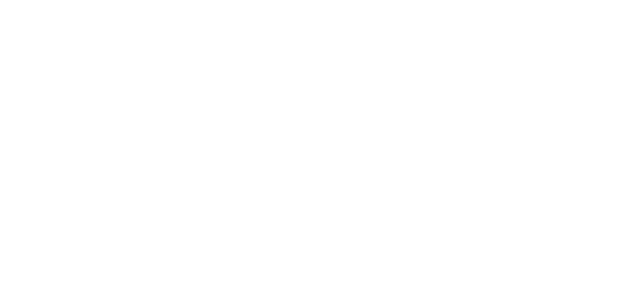
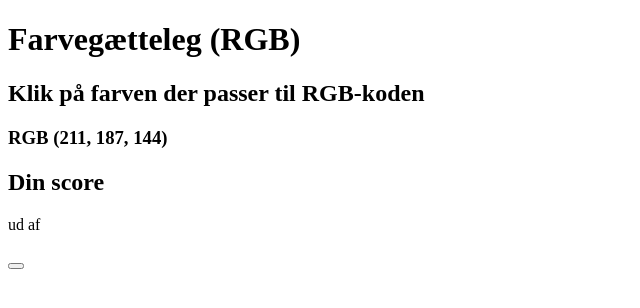
Before and after one commit to majdal01/farvegaetteleg-RGB, a plain HTML site: page index.html in a window 1280 px wide. Shown: the whole page, without its empty margins (0-640 px from the left). Drawn offline with nearby package versions, Linux system fonts and the light colour scheme; files that its build step writes are made by us from their sources.

Commit message:
Opstart i HTML og function genererRGB i javascript

```diff
--- a/index.html
+++ b/index.html
@@ -1,11 +1,43 @@
 <!DOCTYPE html>
-<html lang="en">
+<html lang="da">
 <head>
     <meta charset="UTF-8">
     <meta name="viewport" content="width=device-width, initial-scale=1.0">
-    <title>Document</title>
+    <link rel="stylesheet" href="style.css">
+    <script src="script.js" defer></script>
+
+    <title>Farvegætteleg (RGB)</title>
 </head>
 <body>
 
+    <header>
+        <h1>Farvegætteleg (RGB)</h1>
+    </header>
+
+    <main>
+
+        <div id="spil-container">
+            <section>
+                <h2>Klik på farven der passer til RGB-koden</h2>
+                <h3 id="rgb-koden"></h3>
+                <ul id="rgb-grid"></ul>
+            </section>
+
+            <section>
+                <h2>Din score</h2>
+                <p></p>
+                <p>ud af</p>
+                <p></p>
+            </section>
+        </div>
+
+        <section id="besked-container">
+            <h3></h3>
+            <button></button>
+        </section>
+
+    </main>
+
+
 </body>
 </html>
--- /dev/null
+++ b/script.js
@@ -0,0 +1,14 @@
+'use strict';
+
+let rgbKode = document.getElementById("rgb-koden");
+
+
+function genererRGB() {
+    let rød = Math.floor(Math.random()*255+1);
+    let blå = Math.floor(Math.random()*255+1);
+    let grøn = Math.floor(Math.random()*255+1);
+
+    rgbKode.textContent = `RGB (${rød}, ${blå}, ${grøn})`;
+}
+
+console.log(genererRGB())
```
